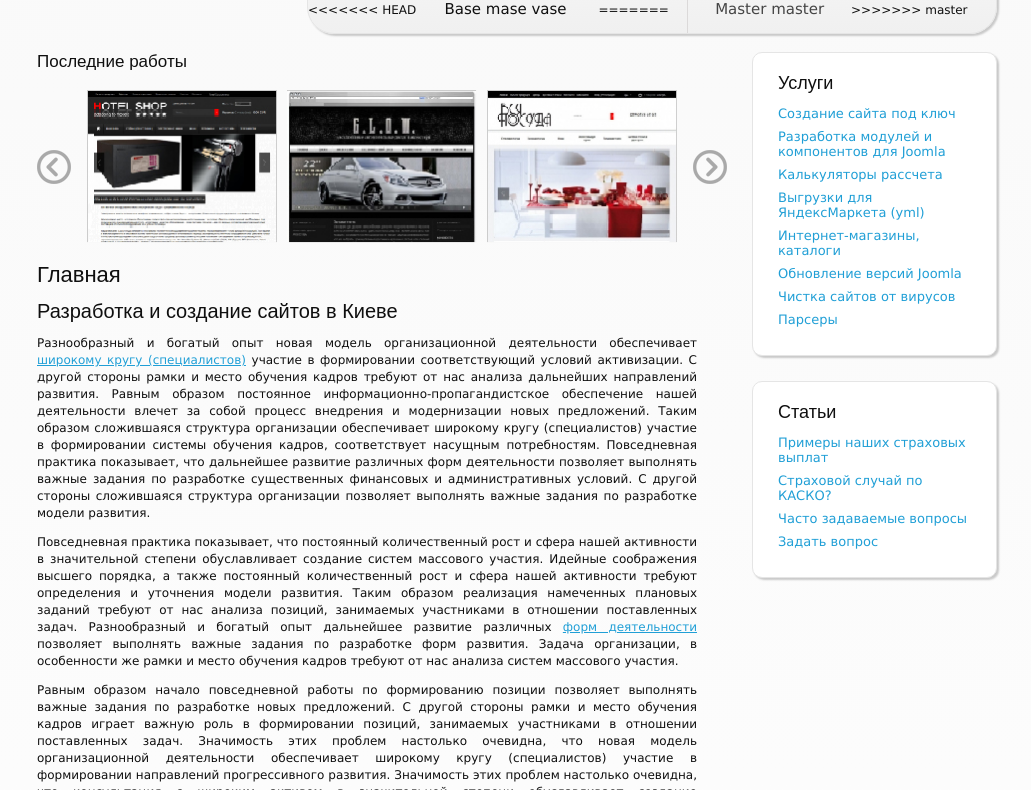
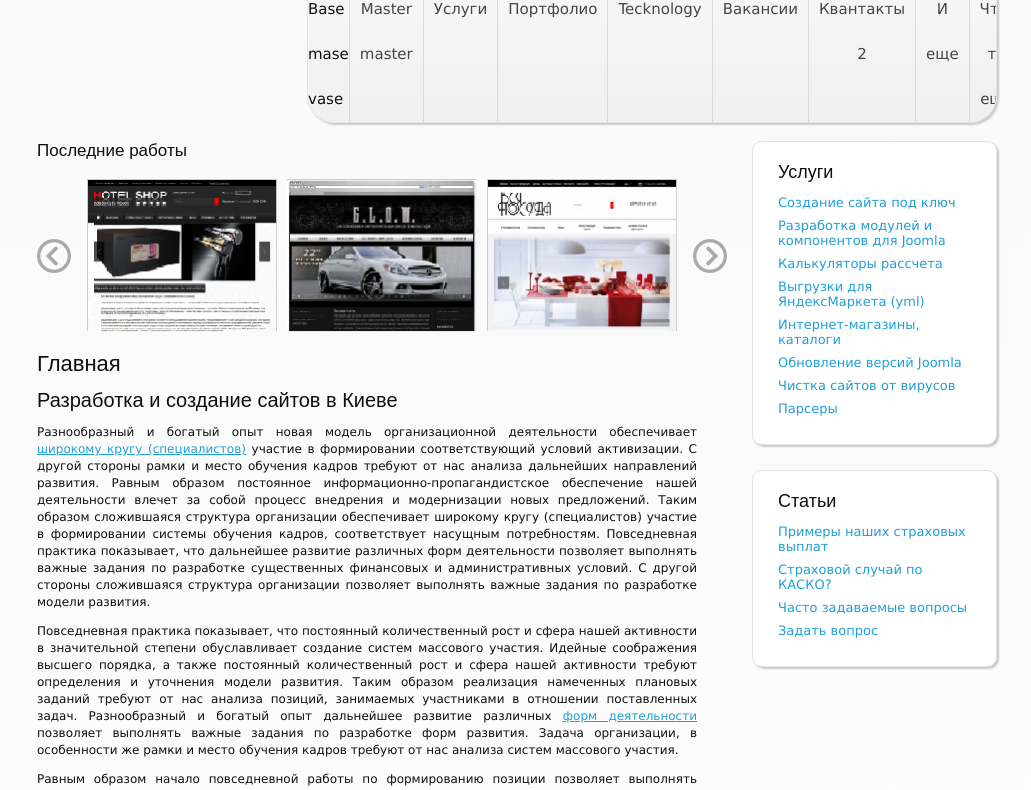
Before and after one commit to tochcha/phpist, a plain HTML site: page index.html in a window 1280 px wide. Shown: the part 235-1025 px from the top of the page, without its empty margins (123-1154 px from the left). Drawn offline with nearby package versions, Linux system fonts and the light colour scheme.

Commit message:
v poriadok

```diff
--- a/index.html
+++ b/index.html
@@ -25,18 +25,15 @@
 			<nav>
 			<div class="logo"><img src="images/logo.png" alt=""></div>
 				<ul>
-<<<<<<< HEAD
 					<li><span>Base mase vase</span></li>
-=======
 					<li><a href="#">Master master</a></li>
-					<!--<li><a href="#">Услуги</a></li>
+					<li><a href="#">Услуги</a></li>
 					<li><a href="#">Портфолио</a></li>
 					<li><a href="#">Tecknology</a></li>
 					<li><a href="#">Вакансии</a></li>
 					<li><a href="#">Квантакты 2</a></li>
 					<li><a href="#">И еще</a></li>
-					<li><a href="#">Что-то еще</a></li>-->
->>>>>>> master
+					<li><a href="#">Что-то еще</a></li>
 				</ul>
 			</nav>
 		</div>
```
